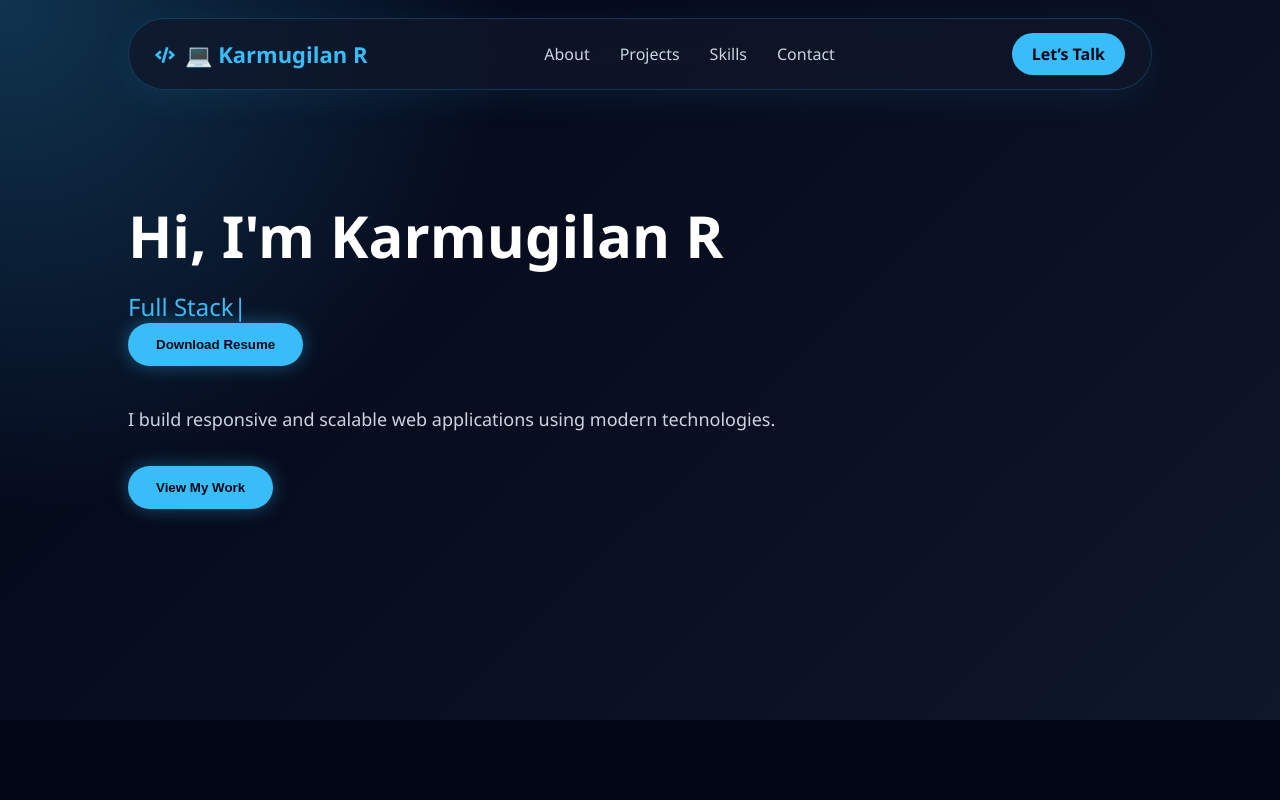
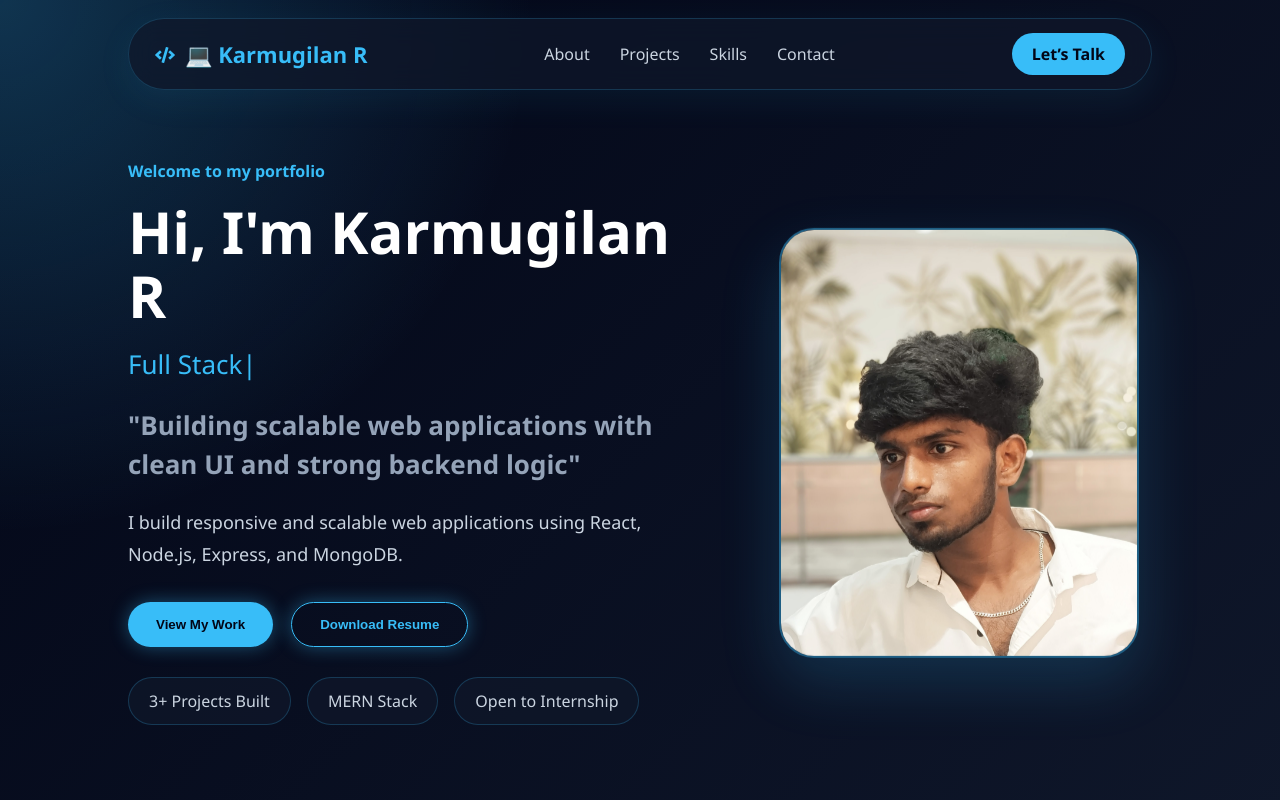
Before and after one commit to Karmugilan-vk/Portfolio, a React (Vite) app: page / in a window 1280 px wide. Shown: the top 800 px of the page. Built offline with nearby package versions, Linux system fonts and the light colour scheme.

Commit message:
Hero section implemented

```diff
--- a/src/components/Hero.jsx
+++ b/src/components/Hero.jsx
@@ -3,7 +3,15 @@ import { TypeAnimation } from "react-type-animation";
 function Hero() {
   return (
     <section className="hero">
-      <h1>Hi, I'm Karmugilan R</h1>
+      <div className="hero-content">
+
+        <div className="hero-left">
+          <p className="hero-tag">Welcome to my portfolio</p>
+
+          <h1>
+            Hi, I'm <span>Karmugilan R</span>
+          </h1>
+
           <TypeAnimation
             sequence={[
               "MERN Stack Developer",
@@ -15,15 +23,20 @@ function Hero() {
             ]}
             speed={50}
             repeat={Infinity}
-        style={{ fontSize: "24px", color: "#38bdf8" }}
+            className="typing-text"
           />
-      <a href={`${import.meta.env.BASE_URL}resume.pdf`} download>
-        <button>Download Resume</button>
-      </a>
-      <p>
-        I build responsive and scalable web applications using modern
-        technologies.
+
+          <p className="hero-quote">
+            "Building scalable web applications with clean UI and strong backend logic"
           </p>
+
+          <p className="hero-description">
+            I build responsive and scalable web applications using React,
+            Node.js, Express, and MongoDB.
+          </p>
+
+
+          <div className="hero-buttons">
             <button
               onClick={() => {
                 document
@@ -33,6 +46,27 @@ function Hero() {
             >
               View My Work
             </button>
+
+            <a href={`${import.meta.env.BASE_URL}resume.pdf`} download>
+              <button className="outline-btn">Download Resume</button>
+            </a>
+          </div>
+
+          <div className="hero-highlights">
+            <span>3+ Projects Built</span>
+            <span>MERN Stack</span>
+            <span>Open to Internship</span>
+          </div>
+        </div>
+
+        <div className="hero-right">
+          <img
+            src={`${import.meta.env.BASE_URL}profile.png`}
+            alt="Karmugilan R"
+          />
+        </div>
+
+      </div>
     </section>
   );
 }
--- a/src/index.css
+++ b/src/index.css
@@ -171,43 +171,66 @@ h2 {
   }
 
   .hero {
-    padding-top: 190px;
+    padding-top: 160px;
   }
 }
 /* Hero */
 .hero {
-  min-height: 90vh;
-  padding: 120px 10%;
+  min-height: 100vh;
+  padding: 160px 10% 100px;
   display: flex;
-  flex-direction: column;
-  justify-content: center;
+  align-items: center;
   background:
     radial-gradient(circle at top left, rgba(56, 189, 248, 0.25), transparent 35%),
     linear-gradient(135deg, #020617, #0f172a);
 }
 
-.hero h1 {
-  font-size: 58px;
-  margin-bottom: 15px;
-  animation: slideDown 0.8s ease both;
+.hero-content {
+  width: 100%;
+  display: grid;
+  grid-template-columns: 1.2fr 0.8fr;
+  align-items: center;
+  gap: 60px;
 }
 
-.hero h3 {
-  font-size: 26px;
+.hero-tag {
   color: #38bdf8;
+  font-weight: 600;
   margin-bottom: 18px;
 }
 
-.hero p {
-  max-width: 650px;
+.hero-left h1 {
+  font-size: 58px;
+  line-height: 1.1;
+  margin-bottom: 18px;
+}
+
+.hero-left h1 span {
+  color: #ffffff;
+}
+
+.typing-text {
+  display: block;
+  font-size: 26px;
+  color: #38bdf8;
+  margin-bottom: 24px;
+}
+
+.hero-description {
+  max-width: 620px;
   color: #cbd5e1;
   font-size: 18px;
   line-height: 1.8;
-  margin: 22px 0 30px;
+  margin-bottom: 32px;
+}
+
+.hero-buttons {
+  display: flex;
+  gap: 18px;
+  flex-wrap: wrap;
 }
 
 .hero button {
-  width: fit-content;
   padding: 14px 28px;
   border: none;
   border-radius: 30px;
@@ -217,15 +240,118 @@ h2 {
   cursor: pointer;
   transition: 0.3s;
   box-shadow: 0 0 25px rgba(56, 189, 248, 0.35);
-  margin-right: 15px;
-  margin-bottom: 15px;
 }
 
 .hero button:hover {
-  transform: translateY(-5px) scale(1.03);
-  background: #ffffff;
+  transform: translateY(-5px);
+  background: white;
 }
 
+.outline-btn {
+  background: transparent !important;
+  color: #38bdf8 !important;
+  border: 1px solid #38bdf8 !important;
+}
+
+.outline-btn:hover {
+  background: #38bdf8 !important;
+  color: #020617 !important;
+}
+
+.hero-right {
+  display: flex;
+  justify-content: center;
+  align-items: center;
+}
+
+.hero-right img {
+  width: 360px;
+  height: 430px;
+  object-fit: cover;
+  object-position: center top;
+  border-radius: 35px;
+  border: 2px solid rgba(56, 189, 248, 0.45);
+  box-shadow: 0 25px 60px rgba(56, 189, 248, 0.18);
+  animation: floatImage 4s ease-in-out infinite;
+}
+
+@keyframes floatImage {
+  0%, 100% {
+    transform: translateY(0);
+  }
+
+  50% {
+    transform: translateY(-14px);
+  }
+}
+
+/* Hero Responsive */
+@media (max-width: 992px) {
+  .hero-content {
+    grid-template-columns: 1fr;
+    text-align: center;
+  }
+
+  .hero-description {
+    margin-left: auto;
+    margin-right: auto;
+  }
+
+  .hero-buttons {
+    justify-content: center;
+  }
+
+  .hero-right img {
+    width: 300px;
+    height: 360px;
+  }
+}
+
+@media (max-width: 768px) {
+  .hero {
+    padding: 190px 6% 80px;
+  }
+
+  .hero-left h1 {
+    font-size: 38px;
+  }
+
+  .typing-text {
+    font-size: 22px;
+  }
+
+  .hero-description {
+    font-size: 16px;
+  }
+}
+
+.hero-quote {
+  max-width: 680px;
+  color: #94a3b8;
+  font-size: 26px;
+  font-weight: 600;
+  line-height: 1.5;
+  margin: 22px 0;
+}
+
+.hero-highlights {
+  display: flex;
+  gap: 16px;
+  flex-wrap: wrap;
+  margin-top: 35px;
+}
+
+.hero-highlights span {
+  padding: 12px 20px;
+  border-radius: 999px;
+  background: rgba(15, 23, 42, 0.75);
+  border: 1px solid rgba(56, 189, 248, 0.22);
+  color: #cbd5e1;
+  font-weight: 500;
+}
+.hero-highlights {
+  margin-top: 30px;
+}
 /* About */
 .about {
   padding: 90px 10%;
```
Also changed, not shown: public/profile.png (added). Lines whose indentation alone changed are shown as unchanged.
